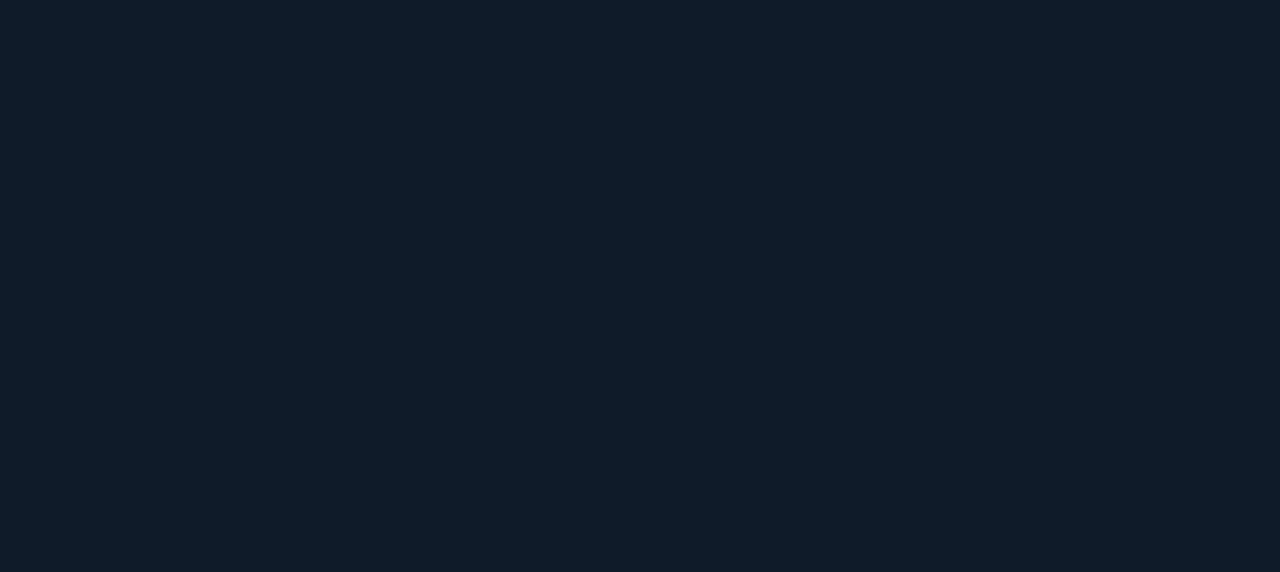
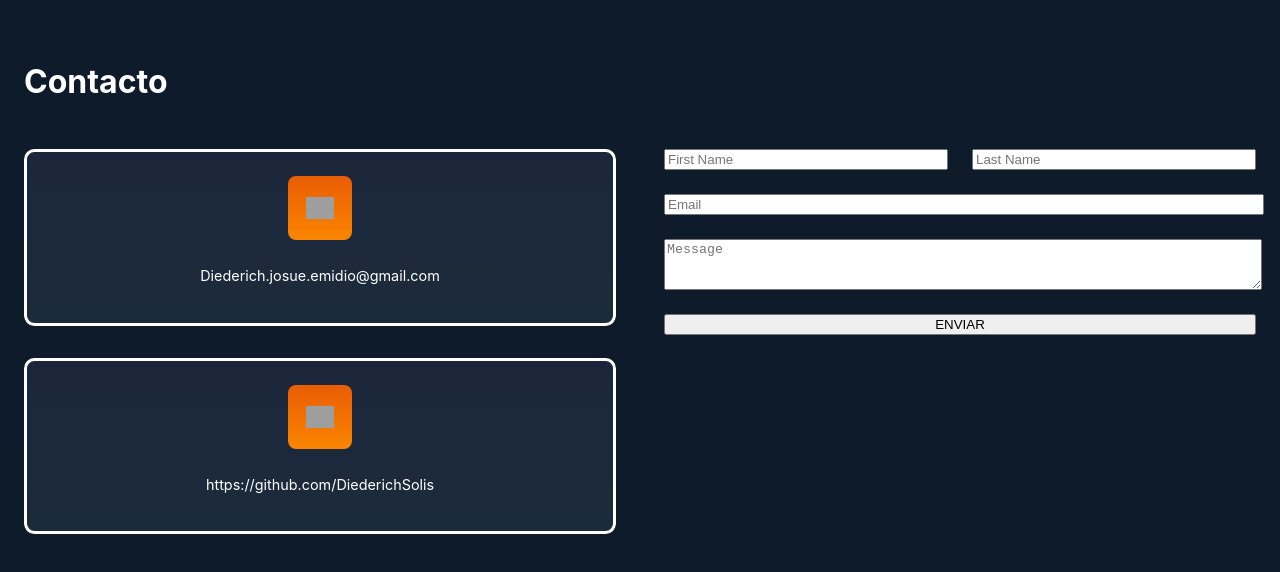
Before and after one commit to DiederichSolis/Meportafolio, a React (Create React App) app: page / in a window 1280 px wide. Shown: the part 2332-2904 px from the top of the page. Before the commit the page ends 2394 px from the top, so only its background shows below. Built offline with nearby package versions, Linux system fonts and the light colour scheme; grey boxes are pictures that could not be loaded; a web font is replaced by a local one.

Commit message:
feat: creacion de contactame

```diff
--- a/src/App.jsx
+++ b/src/App.jsx
@@ -5,6 +5,7 @@ import HomeContenedor from './components/HomeContenedor/HomeContenedor';
 import Habilidades from './components/Habilidades/Habilidades';
 import cards from './components/Habilidades/CardsHabilidad/CardsHabilidad';
 import Experiencia from './components/Experiencia/Experiencia';
+import Contacto from './components/Contacto/Contacto';
 
 function App() {
   return (
@@ -14,7 +15,7 @@ function App() {
       <HomeContenedor />
       <Habilidades />
       <Experiencia />
-      <cards />
+      <Contacto />
     </div>
     </>
   );
--- /dev/null
+++ b/src/components/Contacto/CardContacto/CardContact.jsx
@@ -0,0 +1,16 @@
+import React from "react";
+import './CardContacto.css'
+
+const CardContacto = ({iconURL, text}) => {
+    return (
+        <div className="contact-card">
+            <div className="icon">
+                <img src={iconURL} alt={text} />
+            </div>
+
+            <p>{text}</p>
+        </div>
+    )
+}
+
+export default CardContacto
--- /dev/null
+++ b/src/components/Contacto/CardContacto/CardContacto.css
@@ -0,0 +1,38 @@
+.contact-card{
+    display: flex;
+    flex-direction: column;
+    align-items: center;
+    justify-content: center;
+    background: linear-gradient(180deg, #1B263B 0%, #1c2b3c 100%);
+    border-radius: 0.65rem;
+    border: 3px solid white;
+    padding: 1.5rem;
+    margin-bottom: 2rem;
+}
+
+
+.contact-card .icon{
+width: 4rem;
+height: 4rem;
+display: flex;
+align-items: center;
+justify-content: center;
+border-radius: 0.5rem;
+background: linear-gradient(180deg, #E85D04 0%, #FB8500 100%);
+margin-bottom: 0.8rem;
+}
+
+
+.icon img{
+    width: 1.8rem;
+    height: auto;
+    object-fit: contain;
+
+}
+
+
+.contact-card p{
+
+    font-size: 0.9rem;
+    font-weight: 400;
+    }
--- /dev/null
+++ b/src/components/Contacto/Contacto.css
@@ -0,0 +1,17 @@
+.contacto-contenedor{
+    margin: 4rem 0;
+    position: relative;
+}
+
+.contacto-contenedor h5{
+    font-size: 2rem;
+    font-weight: 600;
+    font-weight: bold;
+    margin-bottom: 3rem;
+}
+
+
+.contacto-cont{
+    display: flex;
+    gap: 3rem;
+}
--- /dev/null
+++ b/src/components/Contacto/Contacto.jsx
@@ -0,0 +1,33 @@
+import React from "react";
+import './Contacto.css'
+import CardContacto from "./CardContacto/CardContact";
+import ContactoForm from "./ContactoForm/ContactoForm";
+
+const Contacto = () =>{
+    return (
+        <section className="contacto-contenedor">
+            <h5>Contacto</h5>
+
+            <div className="contacto-cont">
+                <div style={{flex: 1}}>
+
+                <CardContacto
+                iconURL="https://firebasestorage.googleapis.com/v0/b/imagenes-b9423.appspot.com/o/gmail.png?alt=media&token=fa3ad967-46db-4988-95a8-2de6c2beb1ac"
+                text="Diederich.josue.emidio@gmail.com"
+                />
+
+                <CardContacto
+                iconURL="https://firebasestorage.googleapis.com/v0/b/imagenes-b9423.appspot.com/o/github%20(1).png?alt=media&token=4f760d80-9c08-42cd-9c76-de3212aa874c"
+                text="https://github.com/DiederichSolis"
+                />
+
+            </div>
+            <div style={{flex: 1}}>
+                <ContactoForm />
+            </div>
+            </div>
+        </section>
+    )
+}
+
+export default Contacto;
--- /dev/null
+++ b/src/components/Contacto/ContactoForm/ContactoForm.css
@@ -0,0 +1,21 @@
+.contacto-form{
+    width: 100%;
+}
+
+form{
+    display: flex;
+    flex-direction: column;
+    grid-gap: 1.5rem;
+}
+
+.name-cont{
+    display: flex;
+    align-items: center;
+    grid-gap: 1.5rem;
+}
+
+form input,
+form textarea{
+    flex:1;
+    width: 100%;
+}
--- /dev/null
+++ b/src/components/Contacto/ContactoForm/ContactoForm.jsx
@@ -0,0 +1,21 @@
+import React from "react";
+import './ContactoForm.css'
+
+const ContactoForm = () => {
+    return(
+        <div className="contacto-form">
+            <form>
+                <div className="name-cont">
+                    <input type="text" name="firstname" placeholder="First Name" />
+                    <input type="text" name="lastname" placeholder="Last Name" />
+                </div>
+                <input type="text" name="email" placeholder="Email" />
+                <textarea type="text" name="message" placeholder="Message" rows={3} />
+
+                <button>ENVIAR</button>
+            </form>
+        </div>
+    )
+}
+
+export default ContactoForm;
```
